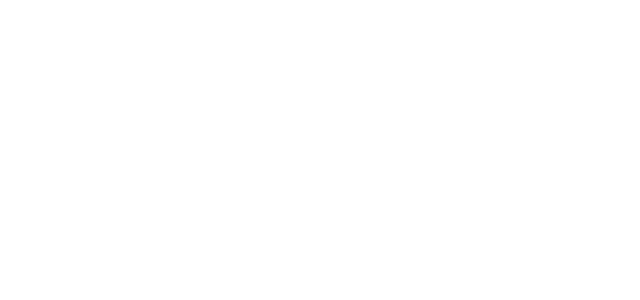
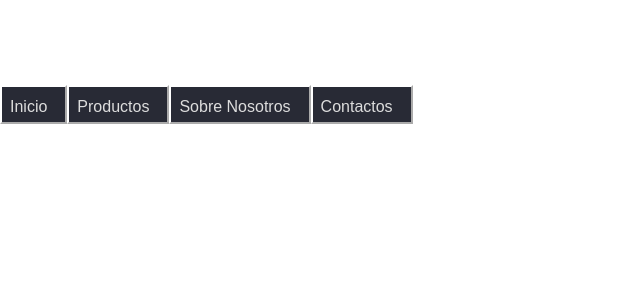
Before and after one commit to Zorro-cristal/Guaitenho_page, a React (Vite) app: page / in a window 1280 px wide. Shown: the top 300 px of the page, without its empty margins (0-640 px from the left). Built offline with nearby package versions, Linux system fonts and the light colour scheme.

Commit message:
Creacion del menu

```diff
--- /dev/null
+++ b/src/layout/menu_item.css
@@ -0,0 +1,26 @@
+li {
+    display: inline;
+    background: #282A35;
+    color: #f1f1f1;
+    font-family: 'Source Sans Pro', sans-serif;
+    float: left;
+    border-style: outset;
+    border-color: #FFFFFF;
+    border-width: 2.5px;
+    padding: 0 10px 0 0;
+    height: 35px;
+}
+
+a {
+    display: block;
+    padding: 8px;
+    color: #dddddd;
+}
+
+li:hover {
+    background: #601714;
+}
+
+a:hover {
+    color: #FFFFFF;
+}
--- /dev/null
+++ b/src/layout/menu_item.jsx
@@ -0,0 +1,11 @@
+import './menu_item.css'
+
+export const Menu_item= ({titulo}) => {
+    const link= "https://www.google.com.py";
+
+    return (
+        <li>
+            <a href={link}>{titulo}</a>
+        </li>
+    );
+}
--- a/src/pages/principal.css
+++ b/src/pages/principal.css
@@ -158,3 +158,16 @@ footer div {
     line-height: 13px;
     color: #FFFFFF;
 }
+
+/*Diseño del menu*/
+ul {
+    position: absolute;
+    left: 0px;
+    top: 85px;
+    width: 420px;
+    display:inline;
+    list-style-type: none;
+    margin: 0;
+    padding: 0;
+    text-align: center;
+}
--- a/src/pages/principal.jsx
+++ b/src/pages/principal.jsx
@@ -5,8 +5,11 @@ import pie from '../assets/pie.jpg'
 import facebook_logo from '../assets/redes_sociales/Facebook.png'
 import instagram_logo from '../assets/redes_sociales/Instagram.png'
 import whatsapp_logo from '../assets/redes_sociales/Whatsapp.png'
+import { Menu_item } from '../layout/menu_item'
 
 export const Principal= ({children}) => {
+    const menus= ["Inicio", "Productos", "Sobre Nosotros", "Contactos"]
+
     return (<>
         <header>
             <div>
@@ -15,7 +18,11 @@ export const Principal= ({children}) => {
                 <div>Gua'iteño House</div>
             </div>
         </header>
-
+        <ul>
+            {menus.map(men => (
+                <Menu_item titulo={men}/>
+            ))}
+        </ul>
         <footer>
             <div>
                 <img src={pie} id="pie" />
```
